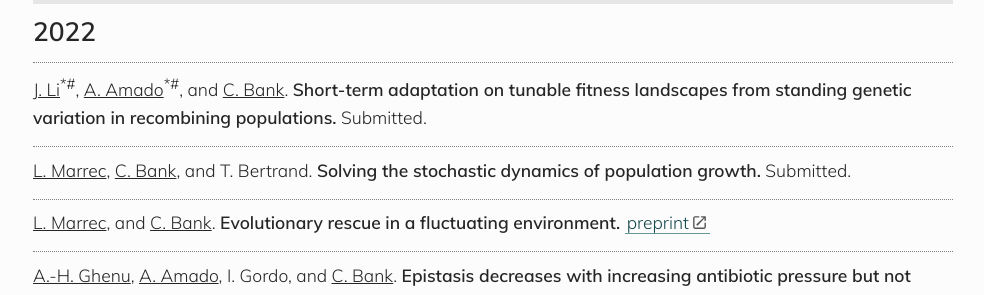
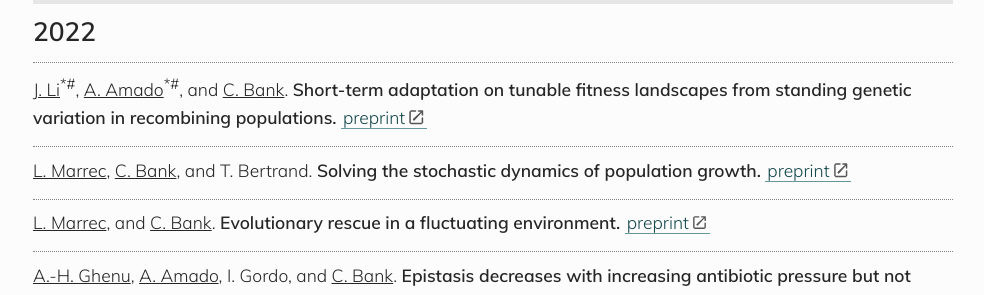
Before and after one commit to banklab/banklab.github.io, a Jekyll site: the page built from publications.md, in a window 1280 px wide and 900 px high, scrolled down 450 px. Shown: the part 154-449 px from the top of the window, without its empty margins (147-1131 px from the left). Built offline with Jekyll 4.4.1, drawn with Linux system fonts in a browser that asks for light colours; some web fonts are replaced.

Commit message:
Update publications.md
biorxiv links added

```diff
--- a/publications.md
+++ b/publications.md
@@ -21,9 +21,9 @@ https://kramdown.gettalong.org/syntax.html#html-blocks
 
 ## 2022
 
-<u>J. Li</u><sup>*#</sup>, <u>A. Amado</u><sup>*#</sup>, and <u>C. Bank</u>. **Short-term adaptation on tunable fitness landscapes from standing genetic variation in recombining populations.** Submitted.
+<u>J. Li</u><sup>*#</sup>, <u>A. Amado</u><sup>*#</sup>, and <u>C. Bank</u>. **Short-term adaptation on tunable fitness landscapes from standing genetic variation in recombining populations.** [preprint](https://www.biorxiv.org/content/10.1101/2022.11.16.516770v1)
 
-<u>L. Marrec</u>, <u>C. Bank</u>, and T. Bertrand. **Solving the stochastic dynamics of population growth.** Submitted.
+<u>L. Marrec</u>, <u>C. Bank</u>, and T. Bertrand. **Solving the stochastic dynamics of population growth.** [preprint](https://www.biorxiv.org/content/10.1101/2022.11.15.516663v1)
 
 <u>L. Marrec</u>, and <u>C. Bank</u>. **Evolutionary rescue in a fluctuating environment.** [preprint](https://www.biorxiv.org/content/10.1101/2022.11.03.515107v1)
 
```
